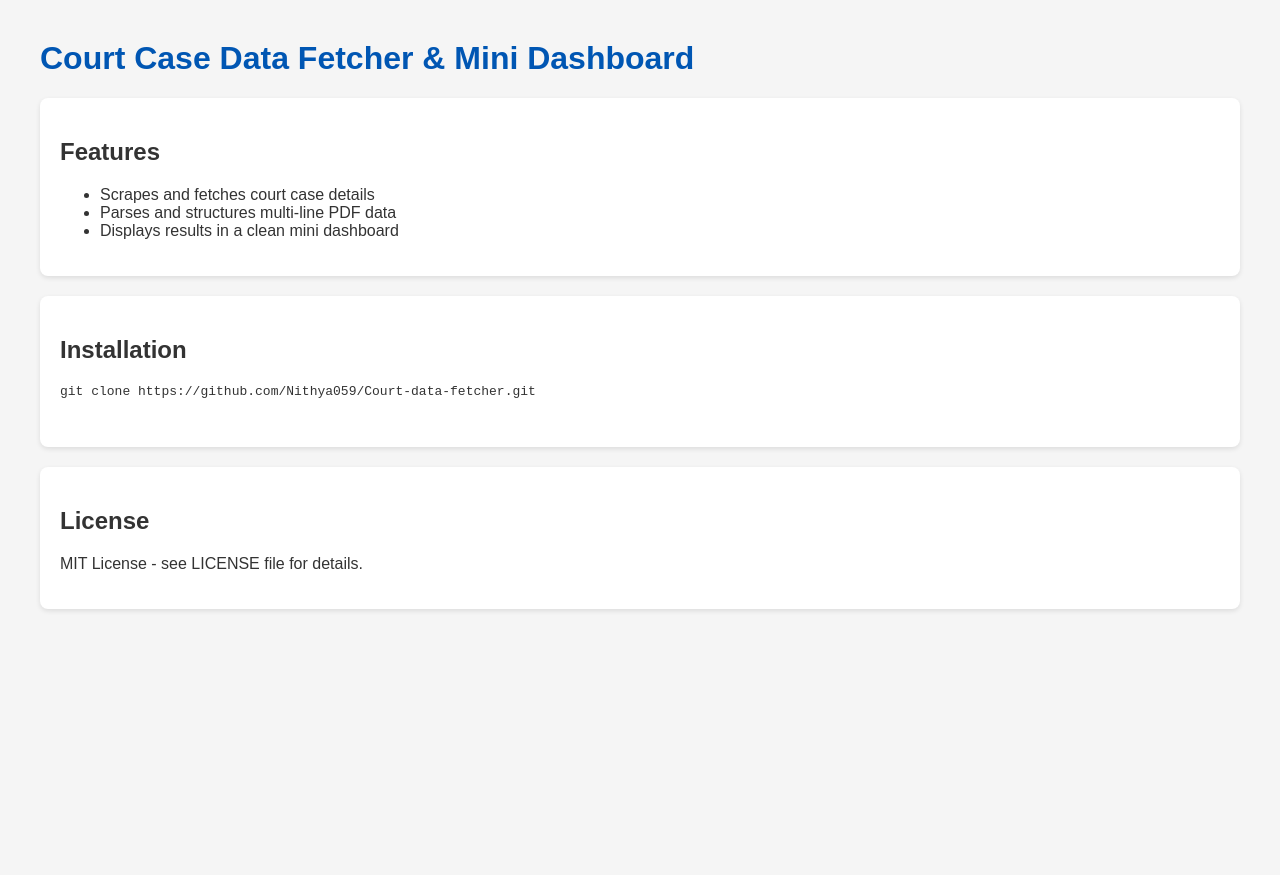
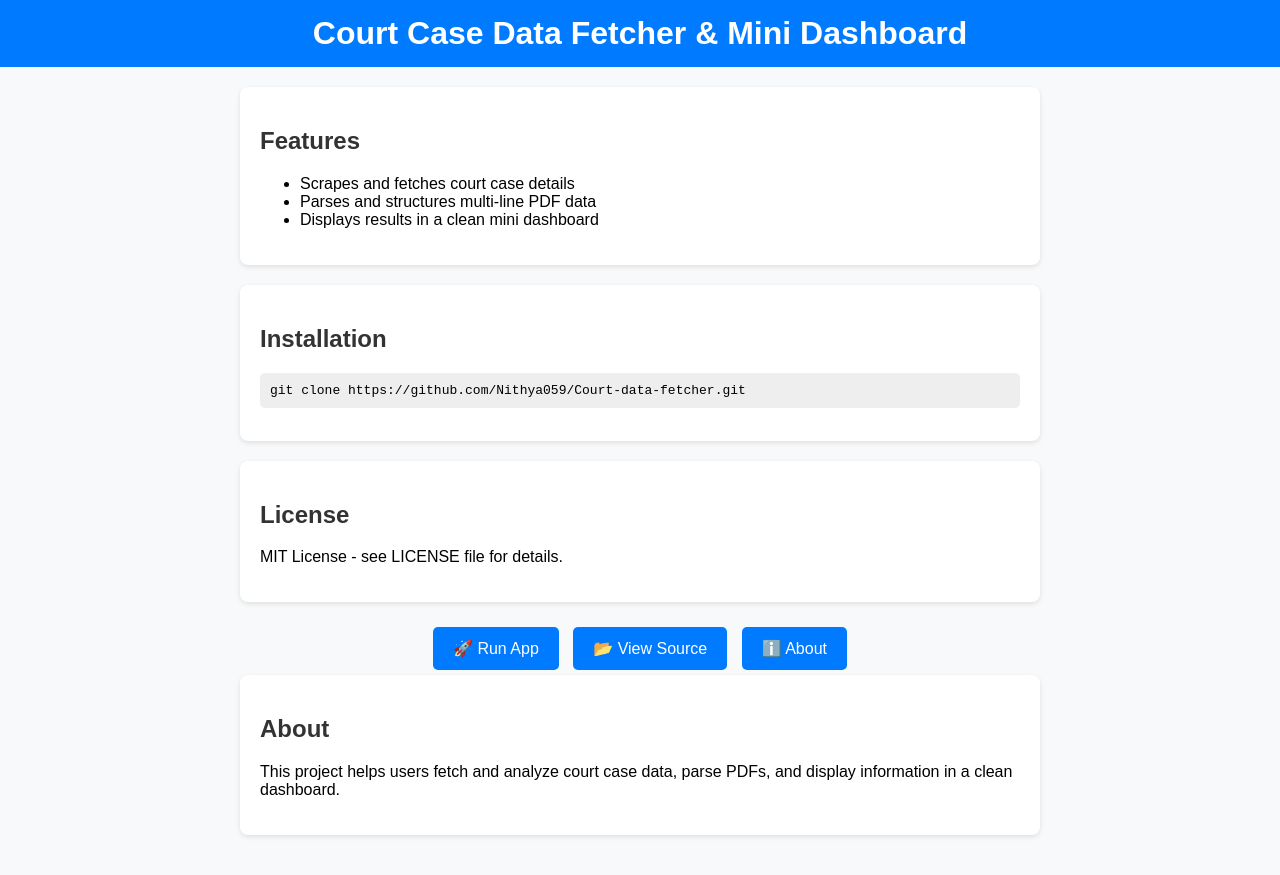
Before and after one commit to Nithya059/Court-data-fetcher, a plain HTML site: page index.html in a window 1280 px wide. Before the commit the page ends 800 px from the top, so only its background shows below. Drawn offline with Linux system fonts and the light colour scheme.

Commit message:
Update index.html

```diff
--- a/index.html
+++ b/index.html
@@ -1,17 +1,29 @@
 <!DOCTYPE html>
-<html>
+<html lang="en">
 <head>
 <meta charset="UTF-8">
+<meta name="viewport" content="width=device-width, initial-scale=1.0">
 <title>Court Case Data Fetcher</title>
 <style>
     body {
         font-family: Arial, sans-serif;
-            margin: 40px;
-            background-color: #f5f5f5;
-            color: #333;
+        background-color: #f8f9fa;
+        margin: 0;
+        padding: 0;
+    }
+    header {
+        background: #007bff;
+        color: white;
+        padding: 15px;
+        text-align: center;
     }
     h1 {
-            color: #0056b3;
+        margin: 0;
+    }
+    .container {
+        max-width: 800px;
+        margin: auto;
+        padding: 20px;
     }
     .section {
         background: white;
@@ -20,11 +32,40 @@
         border-radius: 8px;
         box-shadow: 0 2px 5px rgba(0,0,0,0.1);
     }
+    h2 {
+        color: #333;
+    }
+    pre {
+        background: #eee;
+        padding: 10px;
+        border-radius: 5px;
+    }
+    .buttons {
+        text-align: center;
+        margin-top: 20px;
+    }
+    .btn {
+        display: inline-block;
+        padding: 12px 20px;
+        margin: 5px;
+        background: #007bff;
+        color: white;
+        text-decoration: none;
+        border-radius: 5px;
+        transition: background 0.3s;
+    }
+    .btn:hover {
+        background: #0056b3;
+    }
 </style>
 </head>
 <body>
+
+<header>
     <h1>Court Case Data Fetcher & Mini Dashboard</h1>
+</header>
 
+<div class="container">
     <div class="section">
         <h2>Features</h2>
         <ul>
@@ -36,14 +77,25 @@
 
     <div class="section">
         <h2>Installation</h2>
-        <pre>
-git clone https://github.com/Nithya059/Court-data-fetcher.git
-        </pre>
+        <pre>git clone https://github.com/Nithya059/Court-data-fetcher.git</pre>
     </div>
 
     <div class="section">
         <h2>License</h2>
         <p>MIT License - see LICENSE file for details.</p>
     </div>
+
+    <div class="buttons">
+        <a href="https://your-app-url-here" class="btn">🚀 Run App</a>
+        <a href="https://github.com/Nithya059/Court-data-fetcher" class="btn">📂 View Source</a>
+        <a href="#about" class="btn">ℹ️ About</a>
+    </div>
+
+    <div class="section" id="about">
+        <h2>About</h2>
+        <p>This project helps users fetch and analyze court case data, parse PDFs, and display information in a clean dashboard.</p>
+    </div>
+</div>
+
 </body>
 </html>
```
Lines whose indentation alone changed are shown as unchanged.
